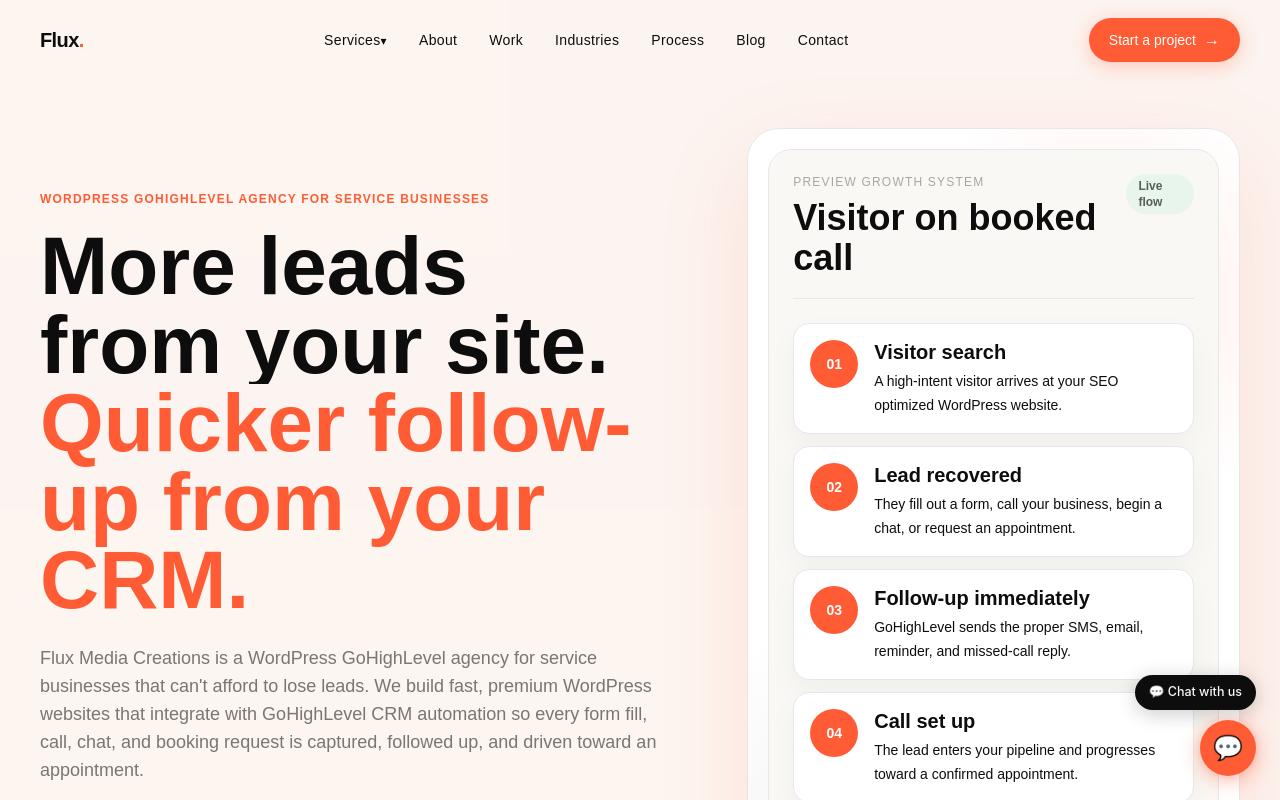
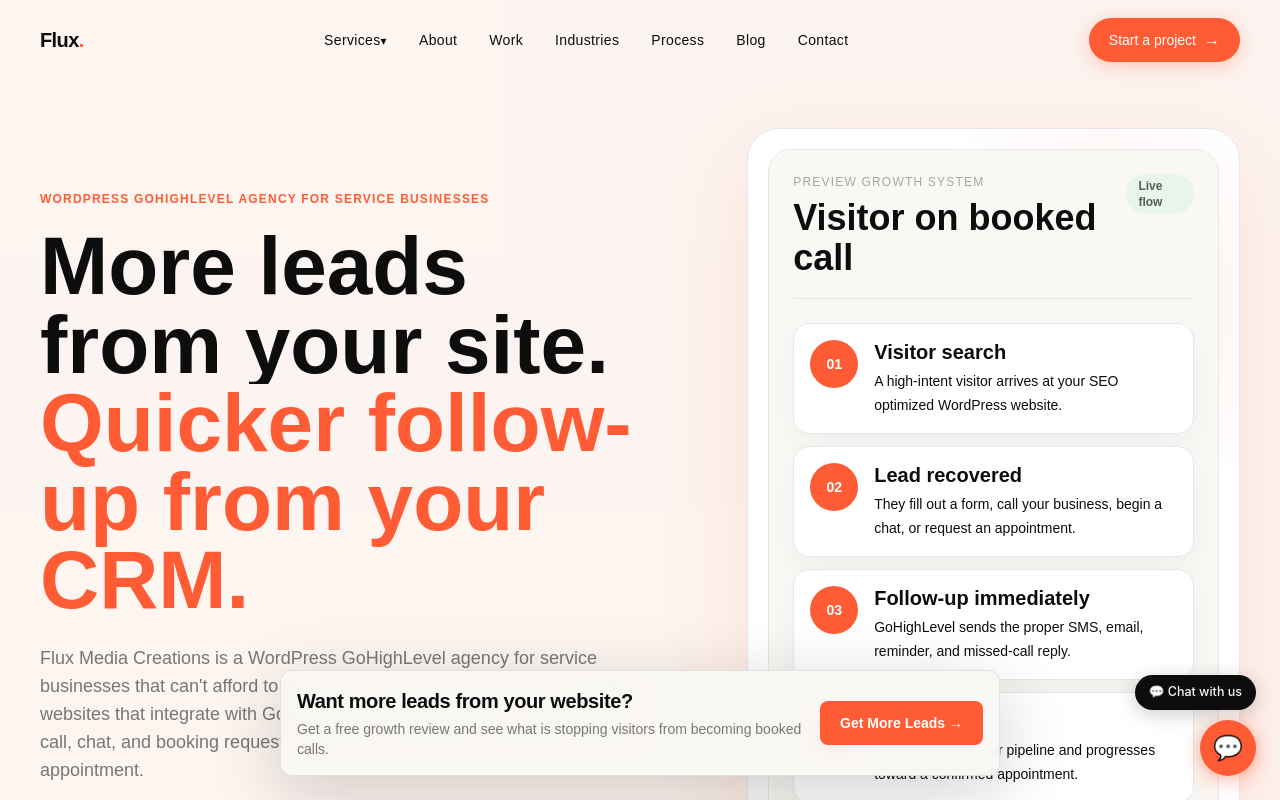
Before and after one commit to dev-gagandeep/Flux-Media-Creations, a Next.js app: page / in a window 1280 px wide. Shown: the top 800 px of the page. Built offline with nearby package versions, Linux system fonts and the light colour scheme; a web font is replaced by a local one.

Commit message:
Add sitewide sticky lead CTA

```diff
--- a/src/components/layout/RootLayoutClient.tsx
+++ b/src/components/layout/RootLayoutClient.tsx
@@ -5,6 +5,7 @@
 import PageTransition from "@/components/ui/PageTransition";
 import Nav from "@/components/layout/Nav";
 import Footer from "@/components/layout/Footer";
+import StickyCTA from "@/components/layout/StickyCTA";
 
 export default function RootLayoutClient({ children }: { children: React.ReactNode }) {
   const lenisRef = useRef<any>(null);
@@ -42,6 +43,7 @@
         <main>{children}</main>
       </PageTransition>
       <Footer />
+      <StickyCTA />
     </div>
   );
 }
--- /dev/null
+++ b/src/components/layout/StickyCTA.tsx
@@ -0,0 +1,34 @@
+"use client";
+
+import Link from "next/link";
+import { usePathname } from "next/navigation";
+
+export default function StickyCTA() {
+  const pathname = usePathname();
+
+  if (pathname === "/contact" || pathname === "/book-a-call") {
+    return null;
+  }
+
+  return (
+    <div className="fixed inset-x-0 bottom-4 z-[45] px-4 md:bottom-6 md:px-6 pointer-events-none">
+      <div className="mx-auto flex max-w-[720px] items-center justify-between gap-4 rounded-xl border border-ink/10 bg-cream/95 p-3 shadow-[0_18px_70px_rgba(13,13,13,0.18)] backdrop-blur-md pointer-events-auto md:p-4">
+        <div className="min-w-0">
+          <p className="font-display text-base font-semibold leading-tight text-ink md:text-xl" style={{ letterSpacing: "-0.02em" }}>
+            Want more leads from your website?
+          </p>
+          <p className="mt-1 hidden text-sm leading-5 text-ink/55 sm:block">
+            Get a free growth review and see what is stopping visitors from becoming booked calls.
+          </p>
+        </div>
+        <Link
+          href="/contact"
+          className="shrink-0 rounded-lg px-4 py-3 text-sm font-semibold text-white transition-colors hover:bg-[var(--flux-dark)] md:px-5"
+          style={{ background: "var(--flux)" }}
+        >
+          Get More Leads →
+        </Link>
+      </div>
+    </div>
+  );
+}
```
